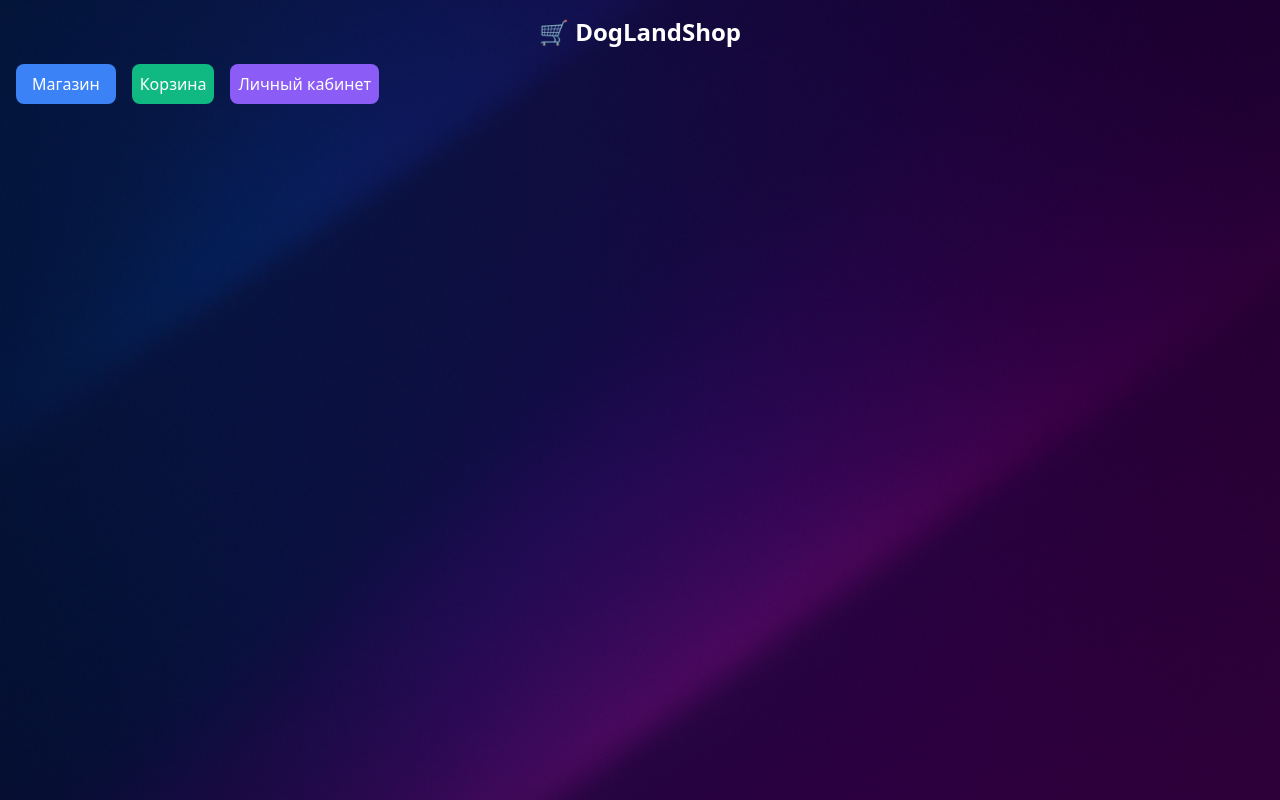
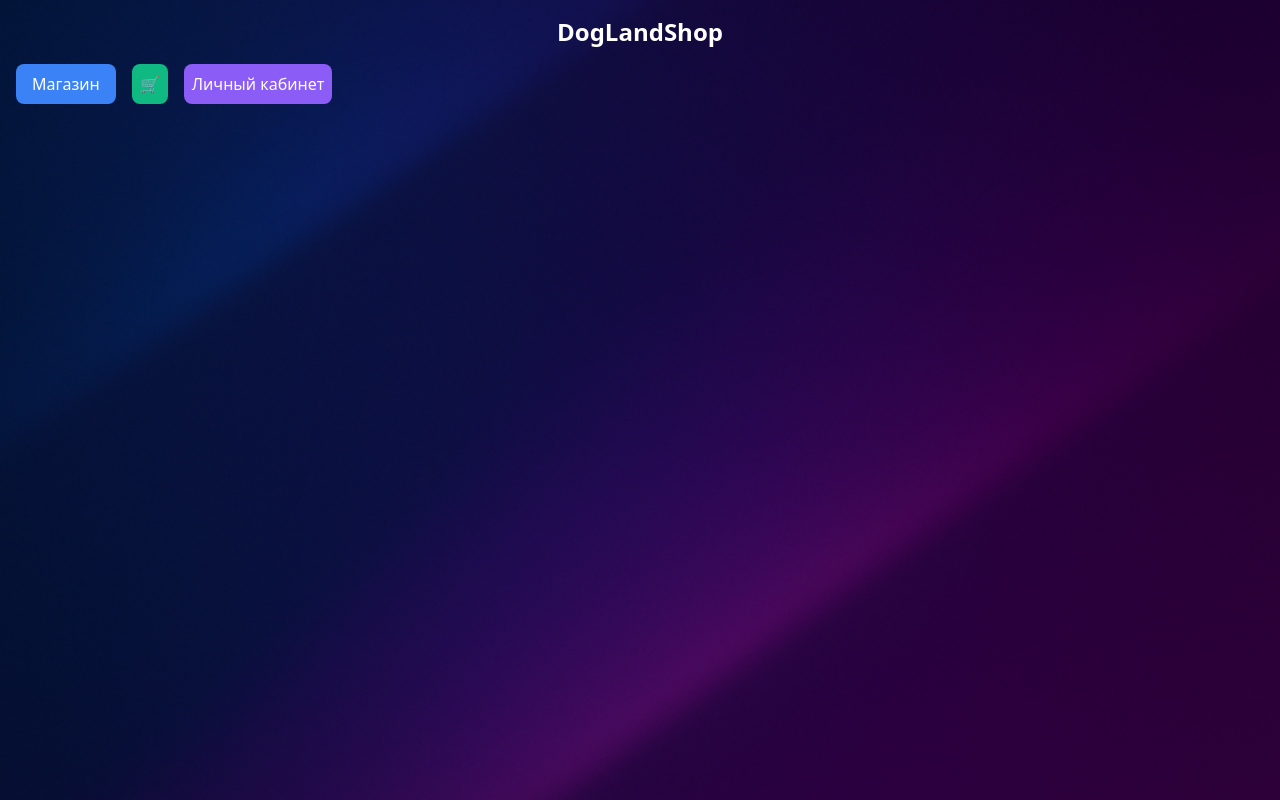
Before and after one commit to InterWhite777/telegram-store, a plain HTML site: page index.html in a window 1280 px wide. Drawn offline with nearby package versions, Linux system fonts and the light colour scheme.

Commit message:
Update index.html

```diff
--- a/index.html
+++ b/index.html
@@ -12,11 +12,11 @@
       style="background-image: url('https://github.com/InterWhite777/telegram-store/blob/main/Image.png')">
 
   <div id="main" class="space-y-4">
-    <h1 class="text-center text-2xl font-bold">🛒 DogLandShop</h1>
+    <h1 class="text-center text-2xl font-bold">DogLandShop</h1>
 
     <div class="flex space-x-4">
       <button onclick="openSection('store')" class="bg-blue-500 text-white px-4 py-2 rounded-lg hover:bg-blue-600">Магазин</button>
-      <button onclick="openSection('cart')" class="bg-green-500 text-white px-2 py-2 rounded-lg hover:bg-green-600">Корзина</button>
+      <button onclick="openSection('cart')" class="bg-green-500 text-white px-2 py-2 rounded-lg hover:bg-green-600">🛒</button>
       <button onclick="openSection('profile')" class="bg-purple-500 text-white px-2 py-2 rounded-lg hover:bg-purple-600">Личный кабинет</button>
     </div>
   </div>
```
